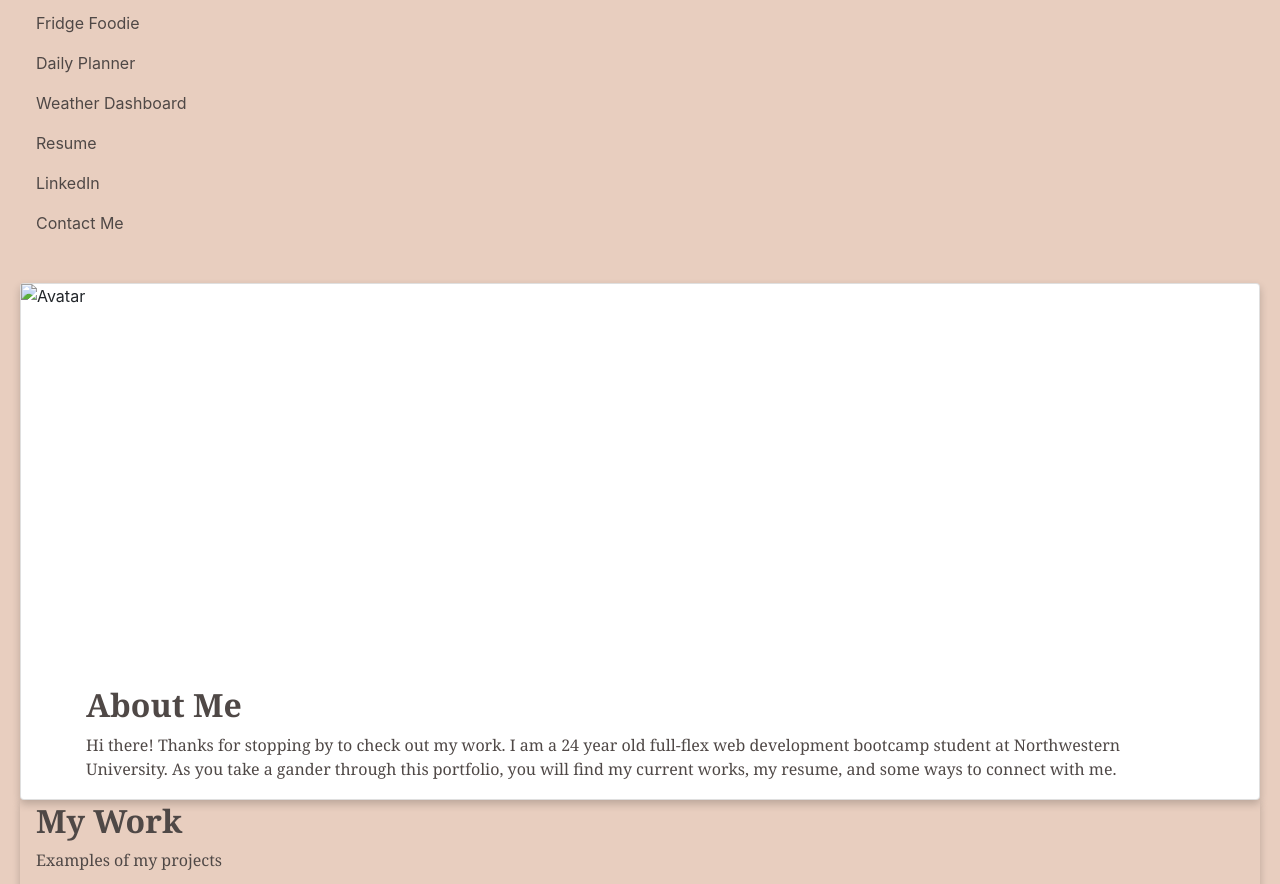
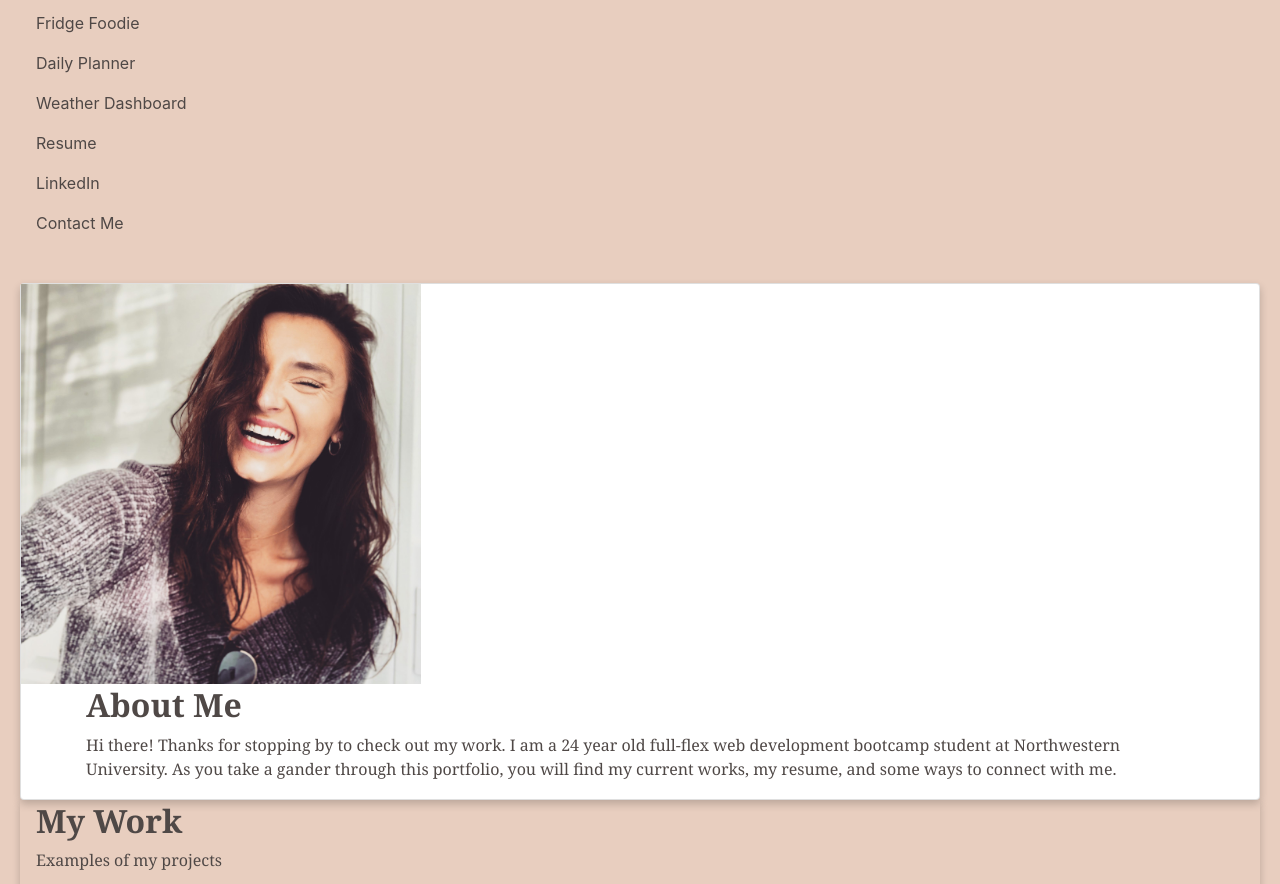
Before and after one commit to AGRASSL/UpdatedPortfolio, a plain HTML site: page index.html in a window 1280 px wide. Shown: the part 332-1216 px from the top of the page. Drawn offline with nearby package versions, Linux system fonts and the light colour scheme.

Commit message:
added personal pic to portfolio next to bio

```diff
--- a/index.html
+++ b/index.html
@@ -43,7 +43,7 @@
 
   <main class="main">
     <div class="card" id="about-me">
-        <img src="alex.jpg" alt="Avatar" height="400px" width="400px">
+        <img src="assets/img/alex.jpg" alt="Avatar" height="400px" width="400px">
         <div class="container">
           <h2><b>About Me</b></h2>
           <p>Hi there! Thanks for stopping by to check out my work.
```
Also changed, not shown: assets/img/alex.jpg (added).
